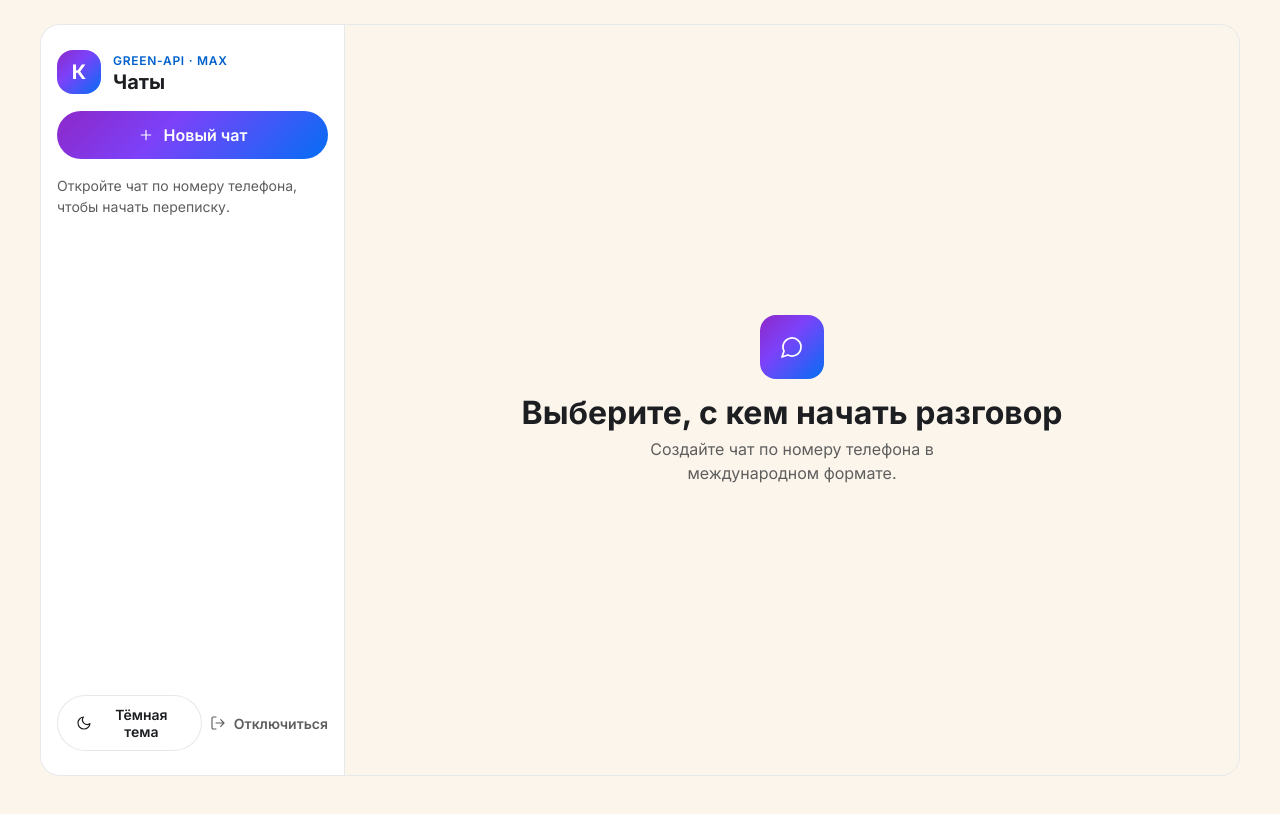
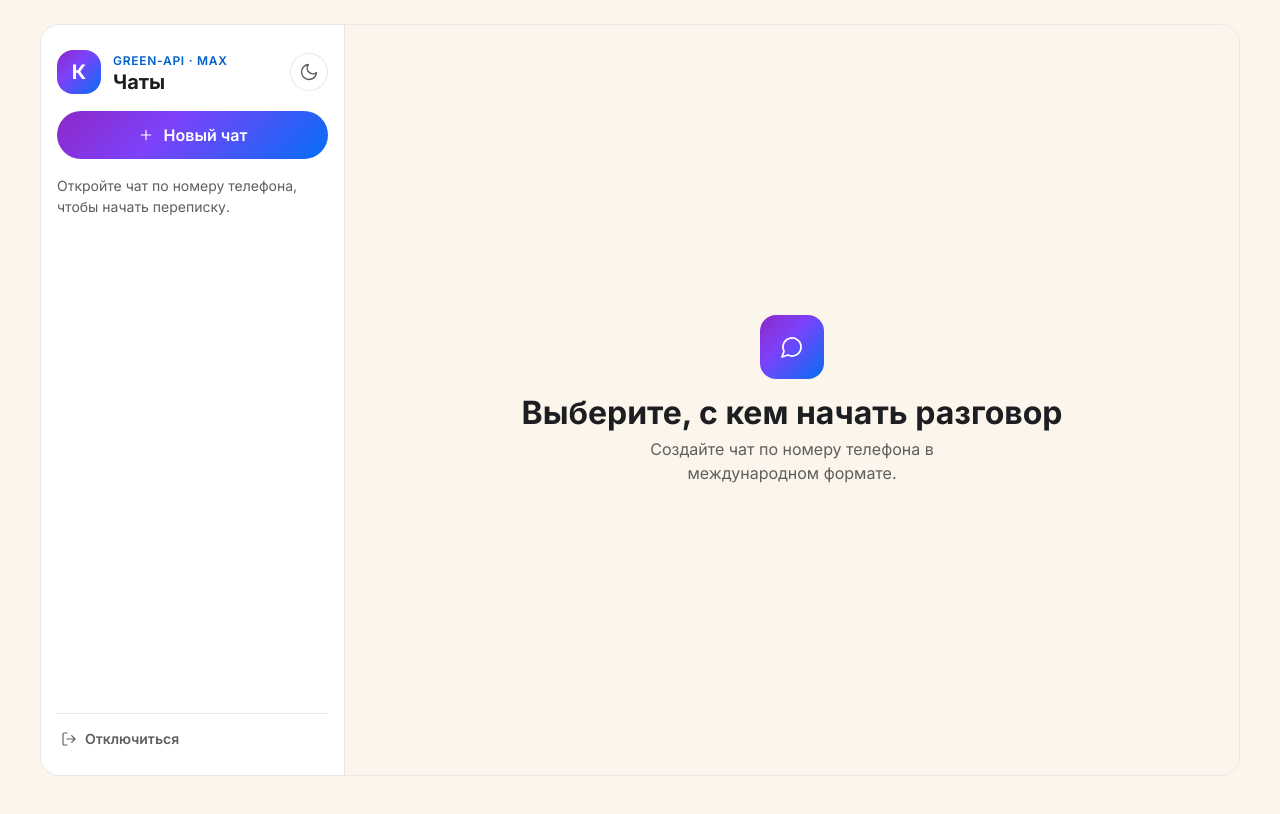
Before and after one commit to tab11pm/max-green-api-chat, a React (Vite) app: page / in a window 1280 px wide. Both pictures are taken after typing "Sample", "Sample123" into the empty fields and a click on the button "Продолжить". Shown: the top 814 px of the page. Built offline with nearby package versions, Linux system fonts and the light colour scheme.

Commit message:
refactor: move theme toggle to sidebar header and isolate disconnect footer

```diff
--- a/src/components/ChatScreen.tsx
+++ b/src/components/ChatScreen.tsx
@@ -58,6 +58,7 @@ export default function ChatScreen({ client, activeChat, initialMessages, onMess
             <p className="eyebrow">GREEN-API · MAX</p>
             <h1>Чаты</h1>
           </div>
+          <ThemeToggle />
         </div>
         <button ref={newChatButton} className="primary-button new-chat-button" type="button" onClick={() => setDialogOpen(true)}><Icon name="plus" size={16} />Новый чат</button>
         {activeChat ? (
@@ -66,10 +67,7 @@ export default function ChatScreen({ client, activeChat, initialMessages, onMess
             <span className="chat-preview-copy"><strong>{activeChat.phone}</strong><small>Текущий чат</small></span>
           </div>
         ) : <p className="sidebar-empty">Откройте чат по номеру телефона, чтобы начать переписку.</p>}
-        <div className="sidebar-foot">
-          <ThemeToggle />
-          <button className="text-button disconnect-button" type="button" aria-label="Отключиться" onClick={onDisconnect}><Icon name="logout" size={16} /><span>Отключиться</span></button>
-        </div>
+        <button className="disconnect-button" type="button" aria-label="Отключиться" onClick={onDisconnect}><Icon name="logout" size={16} /><span>Отключиться</span></button>
       </aside>
 
       <section className="chat-surface" aria-label="Переписка">
--- a/src/components/ThemeToggle.tsx
+++ b/src/components/ThemeToggle.tsx
@@ -6,13 +6,13 @@ export default function ThemeToggle(): React.JSX.Element {
   const [theme, setTheme] = useState<Theme>(resolveInitialTheme)
   return (
     <button
-      className="theme-toggle"
+      className="icon-button theme-toggle"
       type="button"
       aria-label="Переключить тему"
+      title={theme === 'dark' ? 'Светлая тема' : 'Тёмная тема'}
       onClick={() => setTheme(toggleTheme())}
     >
-      <Icon name={theme === 'dark' ? 'sun' : 'moon'} size={16} />
-      <span>{theme === 'dark' ? 'Светлая тема' : 'Тёмная тема'}</span>
+      <Icon name={theme === 'dark' ? 'sun' : 'moon'} />
     </button>
   )
 }
--- a/src/styles.css
+++ b/src/styles.css
@@ -206,20 +206,6 @@ button:disabled { cursor: not-allowed; opacity: .55; }
   background: var(--k-gradient);
 }
 
-.theme-toggle {
-  display: inline-flex;
-  align-items: center;
-  gap: 8px;
-  border: 1px solid var(--k-border);
-  border-radius: var(--k-radius-pill);
-  padding: 10px 18px;
-  color: var(--k-text);
-  background: var(--k-surface);
-  font-size: var(--k-text-label);
-  font-weight: 600;
-}
-.theme-toggle:hover { border-color: var(--k-accent); color: var(--k-accent); }
-
 /* ---------- Connection screen ---------- */
 .app-shell {
   position: relative;
@@ -409,6 +395,7 @@ input[aria-invalid="true"] { border-color: var(--k-error); }
   align-items: center;
   gap: 12px;
 }
+.sidebar-head .theme-toggle { margin-left: auto; }
 .sidebar-head h1 {
   font-size: var(--k-text-title);
   line-height: var(--k-leading-title);
@@ -463,15 +450,23 @@ input[aria-invalid="true"] { border-color: var(--k-error); }
   font-size: var(--k-text-label);
   line-height: 1.5;
 }
-.sidebar-foot {
+.disconnect-button {
   display: flex;
   align-items: center;
-  justify-content: space-between;
   gap: 8px;
+  width: 100%;
   margin-top: auto;
+  padding: 16px 4px 4px;
+  border: 0;
+  border-top: 1px solid var(--k-border);
+  border-radius: 0;
+  color: var(--k-muted);
+  background: transparent;
+  font-size: var(--k-text-label);
+  font-weight: 600;
+  text-align: left;
 }
-.disconnect-button { color: var(--k-muted); }
-.disconnect-button:hover { color: var(--k-accent); }
+.disconnect-button:hover { color: var(--k-error); }
 
 /* ---------- Chat surface ---------- */
 .chat-surface {
@@ -692,22 +687,28 @@ input[aria-invalid="true"] { border-color: var(--k-error); }
     border-radius: 0;
   }
   .chat-sidebar {
-    display: grid;
-    grid-template-columns: minmax(0, 1fr) auto;
+    display: flex;
+    flex-direction: row;
     align-items: center;
     gap: 8px;
     padding: 10px 12px;
     border-right: 0;
     border-bottom: 1px solid var(--k-border);
   }
-  .sidebar-head { gap: 8px; }
-  .sidebar-head h1 { font-size: 1.05rem; }
+  .sidebar-head { gap: 8px; margin-right: auto; }
+  .sidebar-head h1,
   .sidebar-head .eyebrow,
   .sidebar-empty,
   .chat-preview { display: none; }
   .sidebar-head .brand-mark { width: 36px; height: 36px; font-size: 16px; }
-  .new-chat-button { width: auto; padding: 10px 16px; font-size: 14px; }
-  .sidebar-foot { margin: 0; }
+  .new-chat-button { width: auto; padding: 10px 14px; font-size: 14px; }
+  .disconnect-button {
+    width: auto;
+    margin: 0;
+    padding: 10px;
+    border-top: 0;
+    border-radius: var(--k-radius-pill);
+  }
   .disconnect-button span { display: none; }
   .chat-surface { flex: 1; }
   .chat-header { min-height: 4rem; padding: 10px 14px; }
```
Also changed, not shown: 2 other files (tests, documents, lock files or other folders).
